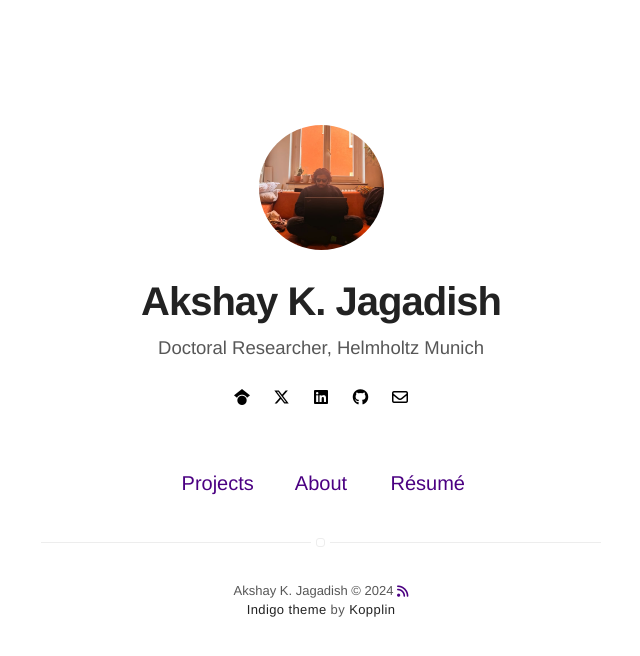
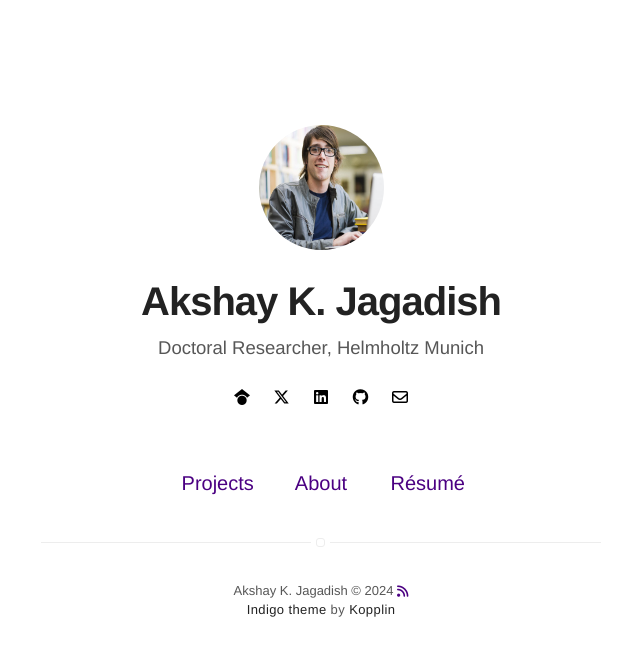
Before and after one commit to akjagadish/akjagadish.github.io, a Jekyll site: the page built from index.html, in a window 1280 px wide. Shown: the top 656 px of the page, without its empty margins (319-959 px from the left). Built offline with Jekyll 4.4.1, drawn with Linux system fonts in a browser that asks for light colours; nearby versions of some CDN libraries.

Commit message:
test with james image

```diff
--- a/_config.yml
+++ b/_config.yml
@@ -8,7 +8,7 @@ description: A blog about technology and stuff related
 # if it's an external image, update below for true
 # better with square images
 external-image: false
-picture: assets/images/profile.jpg
+picture: assets/images/james.jpg
 
 # your site color theme, true for dark theme,
 # false to light theme, auto to switch with system.
@@ -47,7 +47,7 @@ authors:
     name: Akshay K. Jagadish
     bio: Researcher, Helmholtz Munich
     external-image: false
-    picture: assets/images/profile.jpg
+    picture: assets/images/james.jpg
     twitter: akjagadish
   # jamesfoster:
   #   name: James Foster
```
